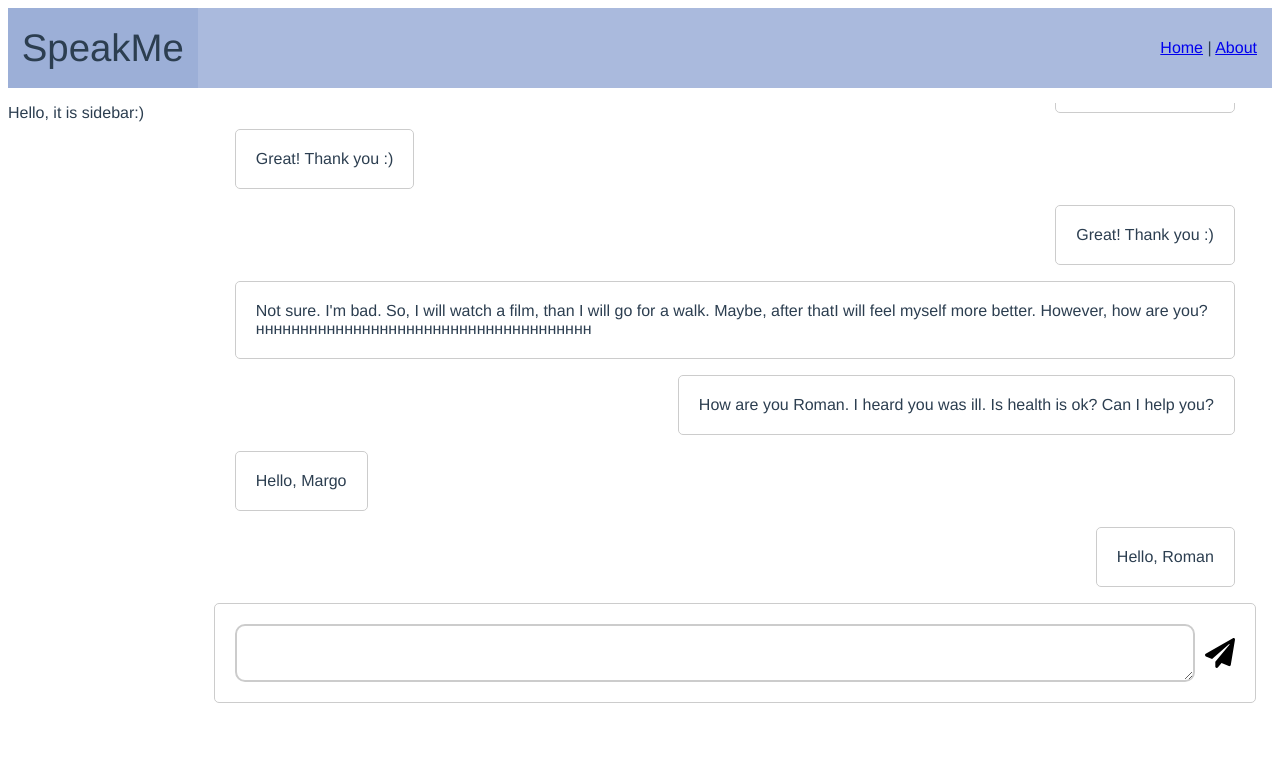
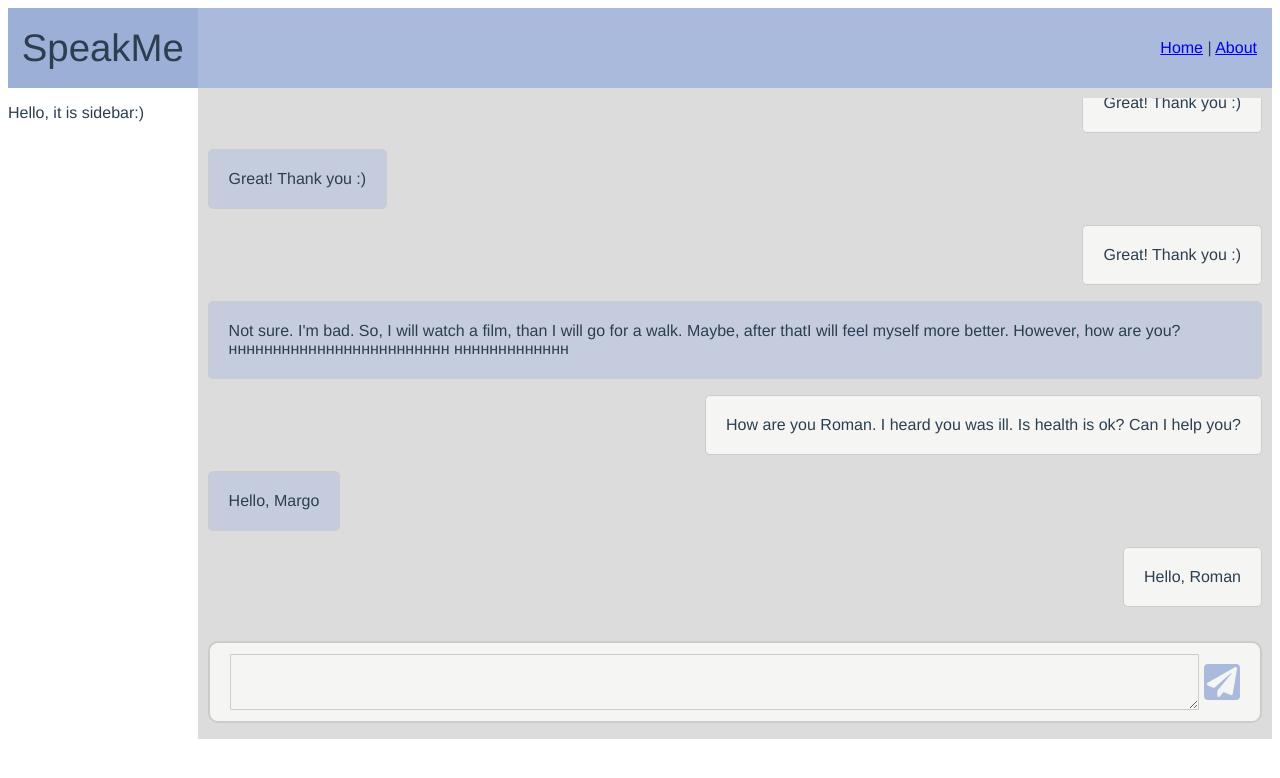
Before and after one commit to profRomanovski/speak-me-frontend, a Vue app: page / in a window 1280 px wide. Shown: the top 778 px of the page. Built offline with nearby package versions, Linux system fonts and the light colour scheme.

Commit message:
fix chat view

```diff
--- a/src/modules/Chat/components/InputMessageField.vue
+++ b/src/modules/Chat/components/InputMessageField.vue
@@ -1,7 +1,7 @@
 <template>
 <div class="input-message-container">
   <textarea class="input"></textarea>
-  <icon class="icon" name="send"></icon>
+  <icon class="icon" color="#F5F6F3" name="send"></icon>
 </div>
 </template>
 
@@ -15,24 +15,31 @@ export default {
 
 <style scoped>
 .input-message-container{
-  border: 1px solid #ccc;
-  border-radius: 5px;
+  grid-area: input-field;
+  border: 2px solid #ccc;
+  border-radius: 10px;
   margin-bottom: 1rem;
-  max-width: 1000px;
-  width: 100%;
   display: flex;
   flex-direction: row;
   justify-content: center;
   align-items: center;
   padding: 20px;
+  background-color: #F5F6F3;
+  margin-right: 10px;
+  margin-left: 10px;
 }
 .input{
   width: 100%;
   height: 50px;
-  border: 2px solid #ccc;
-  border-radius: 10px;
+  border: 1px solid #ccc;
+  border-radius: 1px;
+  background-color: #F5F6F3;
 }
 .icon{
-  margin-left: 10px;
+  margin-left: 5px;
+  padding: 3px;
+  background-color: #AABADD;
+  border-radius: 4px;
+  cursor: pointer;
 }
 </style>
--- a/src/modules/Chat/components/ListItem.vue
+++ b/src/modules/Chat/components/ListItem.vue
@@ -26,8 +26,14 @@ export default {
   border: 1px solid #ccc;
   border-radius: 5px;
   margin-bottom: 1rem;
+  margin-right: 10px;
+  margin-left: 10px;
+  box-sizing: border-box;
+  max-width: 100%;
+  background-color: #C4CCDE;
 }
 .non-user{
   align-self: end;
+  background-color: #F5F6F3;
 }
 </style>
--- a/src/modules/Chat/components/MessageList.vue
+++ b/src/modules/Chat/components/MessageList.vue
@@ -26,9 +26,9 @@ export default {
   align-items: start;
   overflow-y:scroll;
   overflow-x:hidden;
-  height: 500px;
-  width: 100%;
-  max-width: 1000px;
+  grid-area: message-list;
+  height: 525px;
+  margin-top: 10px;
 }
 .message-list::-webkit-scrollbar {
   display: none;
--- a/src/modules/Chat/store/messages.js
+++ b/src/modules/Chat/store/messages.js
@@ -19,7 +19,7 @@ export default {
             {
                 id: 3,
                 body: "Not sure. I'm bad. So, I will watch a film, than I will go for a walk. Maybe, after that" +
-                    "I will feel myself more better. However, how are you? нннннннннннннннннннннннннннннннннннннн",
+                    "I will feel myself more better. However, how are you? ннннннннннннннннннннннннн ннннннннннннн",
                 userId: 11
             },
             {
--- a/src/modules/Chat/views/Chat.vue
+++ b/src/modules/Chat/views/Chat.vue
@@ -16,12 +16,12 @@ export default {
 
 <style scoped>
 .chat-container{
-  display: flex;
-  justify-content: start;
-  align-items: center;
-  flex-direction: column;
+  display: grid;
+  grid-template-areas: "message-list"
+                       "input-field";
+  grid-template-columns: 1fr;
+  grid-template-rows:  1fr 15%;
   overflow: hidden;
-  margin-top: 15px;
-  width: 100%;
+  background-color: #DCDCDC;
 }
 </style>
```
Also changed, not shown: src/assets/icons/send.svg.
